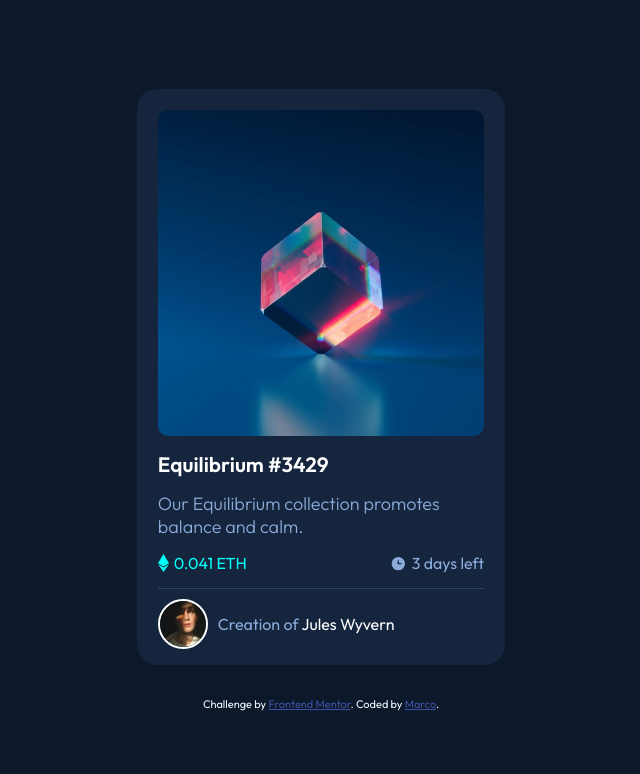
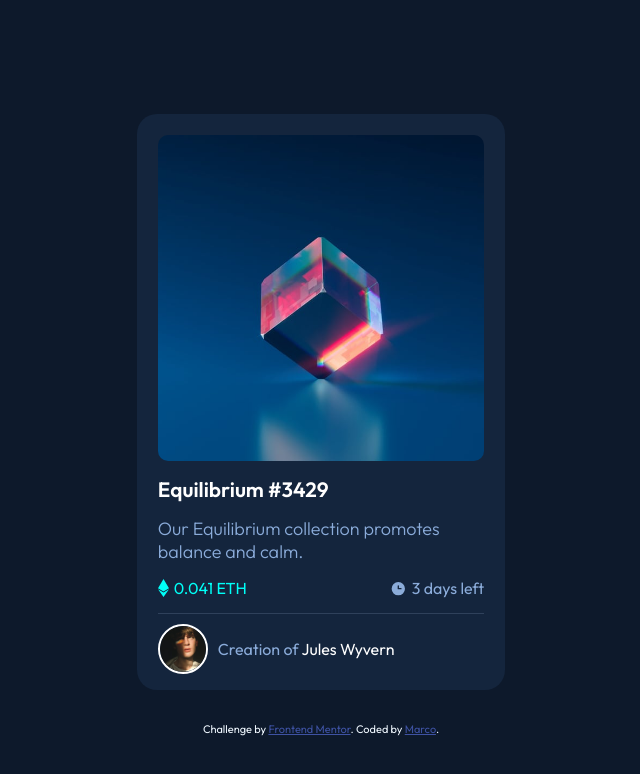
Before and after one commit to marcoberdiano/ntf-preview, a React (Create React App) app: page / in a window 1280 px wide. Shown: the top 774 px of the page, without its empty margins (319-959 px from the left). Built offline with nearby package versions, Linux system fonts and the light colour scheme.

Commit message:
fix margintop

```diff
--- a/src/css/index.css
+++ b/src/css/index.css
@@ -127,6 +127,7 @@ body {
   align-items: center;
   flex-direction: column;
   height: 100vh;
+  margin-top: 25px;
   background-color: hsl(217deg, 54%, 11%);
 }
 
--- a/src/scss/index.scss
+++ b/src/scss/index.scss
@@ -19,5 +19,6 @@ body {
     align-items: center;
     flex-direction: column;
     height: 100vh;
+    margin-top: 25px;
     background-color: $Verydarkbluemain;
   }
```
Also changed, not shown: 1 other file (tests, documents, lock files or other folders).
